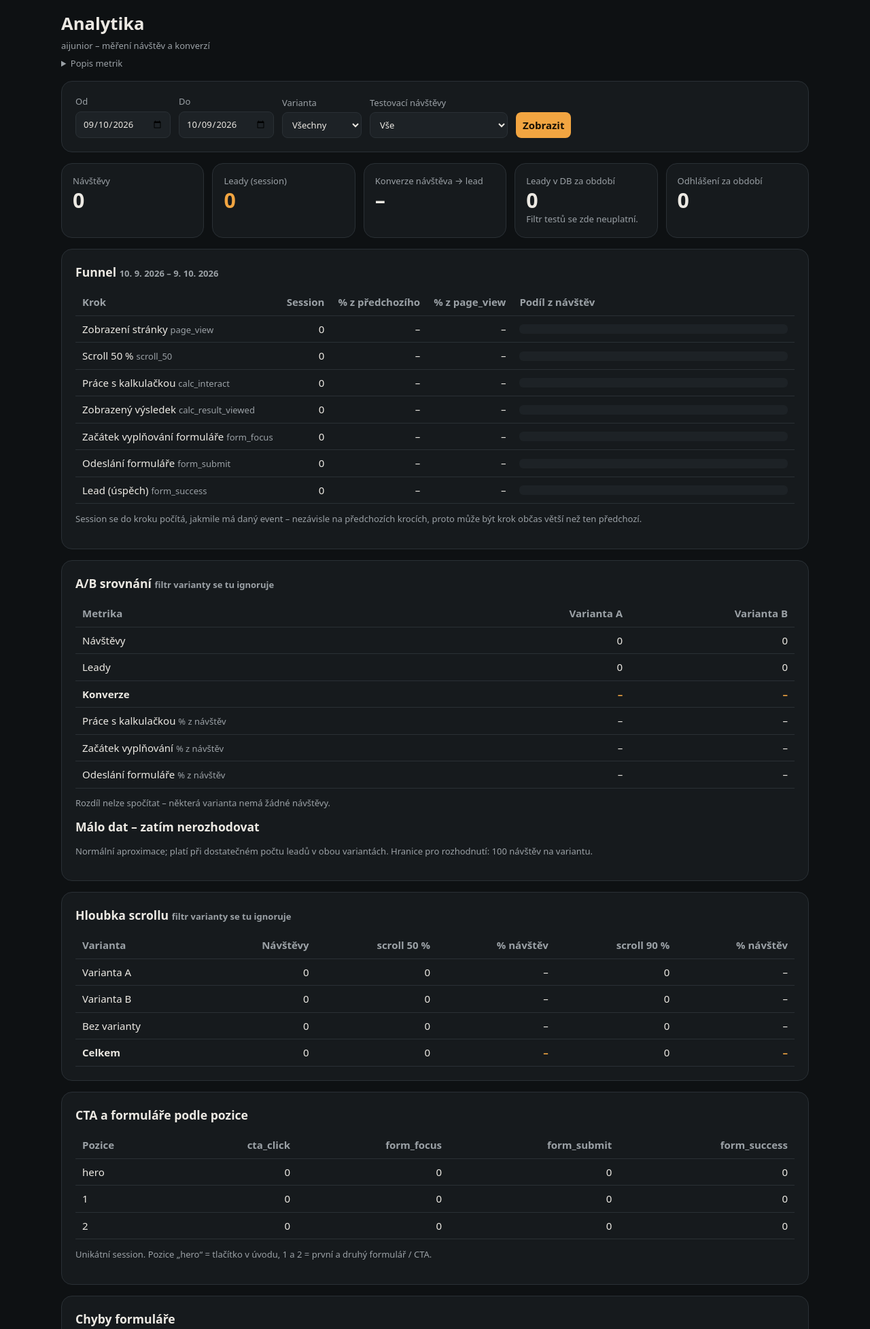
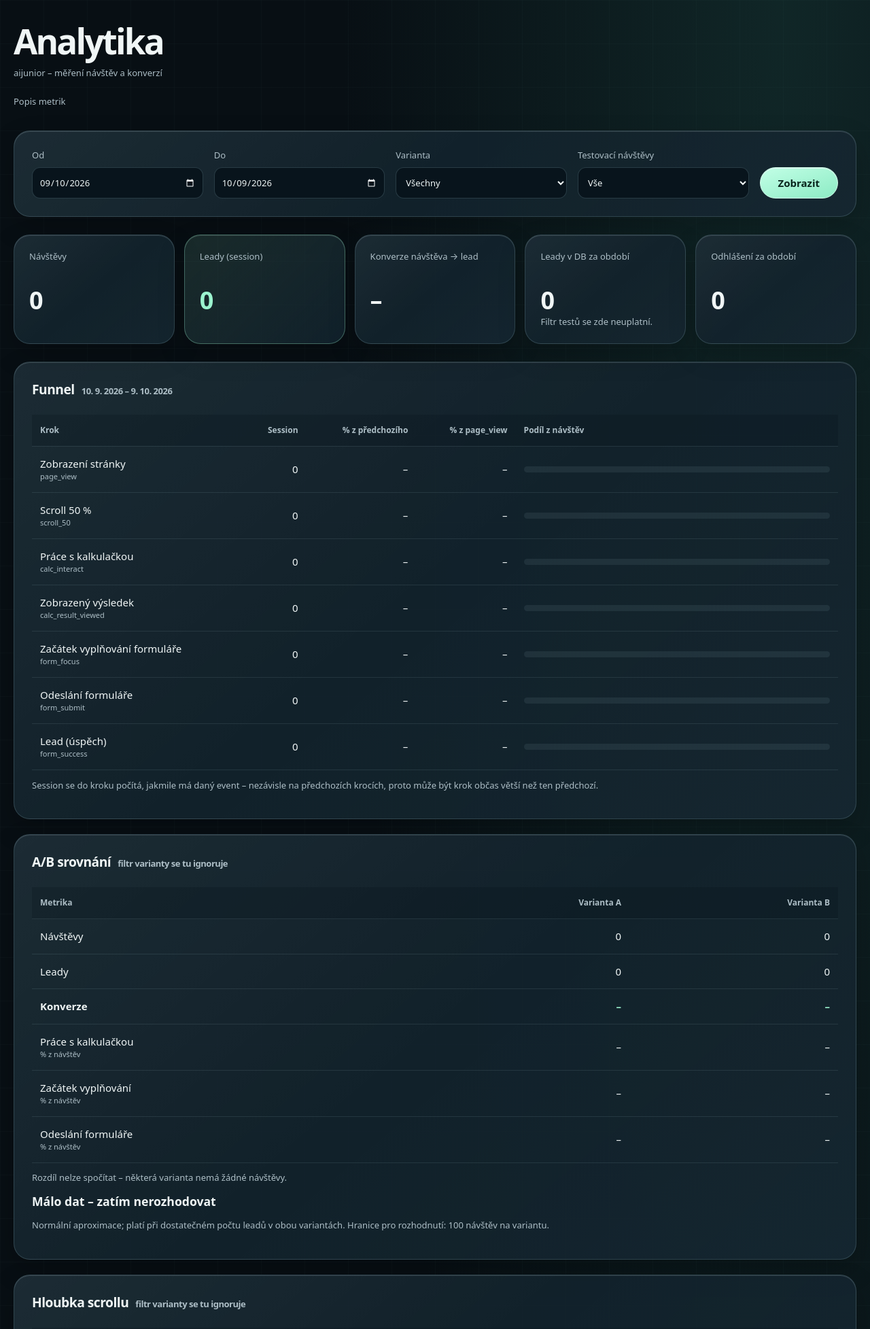
Before and after one commit to tomik520i/etf-landing, a PHP site: page /admin/index.php in a window 1280 px wide. Shown: the top 1955 px of the page at 68% size. Run offline with PHP 8.4, Linux system fonts and the light colour scheme; data that the repository does not hold is empty.

Commit message:
style: sjednocení analytiky se skleněným designem

```diff
--- a/public/admin/index.php
+++ b/public/admin/index.php
@@ -401,6 +401,37 @@
 .legend{display:flex;gap:16px;margin-top:8px;color:var(--muted);font-size:13px}
 .legend b{display:inline-block;width:10px;height:10px;border-radius:2px;margin-right:6px}
 .err{color:var(--fee)}
+/* Liquid market — visual layer only; queries and metrics stay unchanged. */
+:root{color-scheme:dark;--bg:#080f14;--surface:#14232c;--surface-2:#1b3039;--border:#344b55;--text:#f0f6f6;--muted:#adbec6;--accent:#9bf4cf;--accent-ink:#09251d;--fee:#f3b493}
+body{padding:32px 20px;background-image:radial-gradient(ellipse at 90% 0,#296c6040,transparent 40%),linear-gradient(#a1d5d306 1px,transparent 1px),linear-gradient(90deg,#a1d5d306 1px,transparent 1px);background-size:auto,64px 64px,64px 64px}
+main{max-width:1240px;min-width:0}
+h1{font-size:clamp(2rem,5vw,3.2rem);letter-spacing:-.055em;line-height:1.1;margin-bottom:10px}
+h2{font-size:1.2rem;letter-spacing:-.025em;margin-bottom:22px;display:flex;flex-wrap:wrap;align-items:baseline;gap:10px}
+.card,.kpi{background:linear-gradient(140deg,#ffffff0e,#ffffff02 50%,#a7e8ff08),#11212bea;border:1px solid #a9d6e12e;box-shadow:inset 0 1px 0 #ffffff21,0 16px 40px #0003;border-radius:24px}
+.card{padding:26px;margin-bottom:22px}
+.kpis{gap:14px;margin:26px 0}
+.kpi{padding:22px;min-width:0}
+.kpi .v{font-size:2.25rem;letter-spacing:-.05em;margin-top:12px}
+.kpi:nth-child(2){background:linear-gradient(135deg,#9bf4cf20,#11212b);border-color:#9bf4cf55}
+.kpi .l{min-height:40px}
+form.filters{gap:16px}
+.filters label{flex:1;min-width:140px;gap:8px}
+input,select,button{min-height:46px;border-radius:12px;max-width:100%}
+input,select{background:#08141c;color:var(--text);border-color:#9cc4cf38}
+button{padding:10px 26px;border:1px solid #d1ffeb;background:linear-gradient(160deg,#c2ffe6,#8cebc4);border-radius:999px;box-shadow:inset 0 1px 0 #fff8}
+th,td{padding:14px 12px;border-bottom-color:#b4d8e31c}
+th{font-size:12px;background:#06121a40}
+tbody tr:hover{background:#b8f2dd06}
+td:first-child .m{display:block;font-size:11px}
+.bar{height:9px;background:#b4d3e015}
+.bar i{background:linear-gradient(90deg,#4f9c8b,#bafadd);box-shadow:inset 0 1px 0 #fff5}
+summary{min-height:44px;display:flex;align-items:center;width:fit-content}
+details{margin:10px 0 20px}
+.legend b[style*="#F2A541"]{background:var(--accent)!important}
+svg rect[fill="#F2A541"]{fill:var(--accent)}
+svg rect[fill="#9BA1A6"]{fill:#6f8d9b}
+:focus-visible{outline:2px solid var(--accent);outline-offset:4px}
+@media(max-width:600px){body{padding:24px 14px}.card{padding:20px 16px;border-radius:20px}.kpis{grid-template-columns:repeat(2,minmax(0,1fr))}.kpi{padding:16px}.kpi .v{font-size:1.8rem}.filters button{width:100%}}
 </style>
 </head>
 <body>
```
